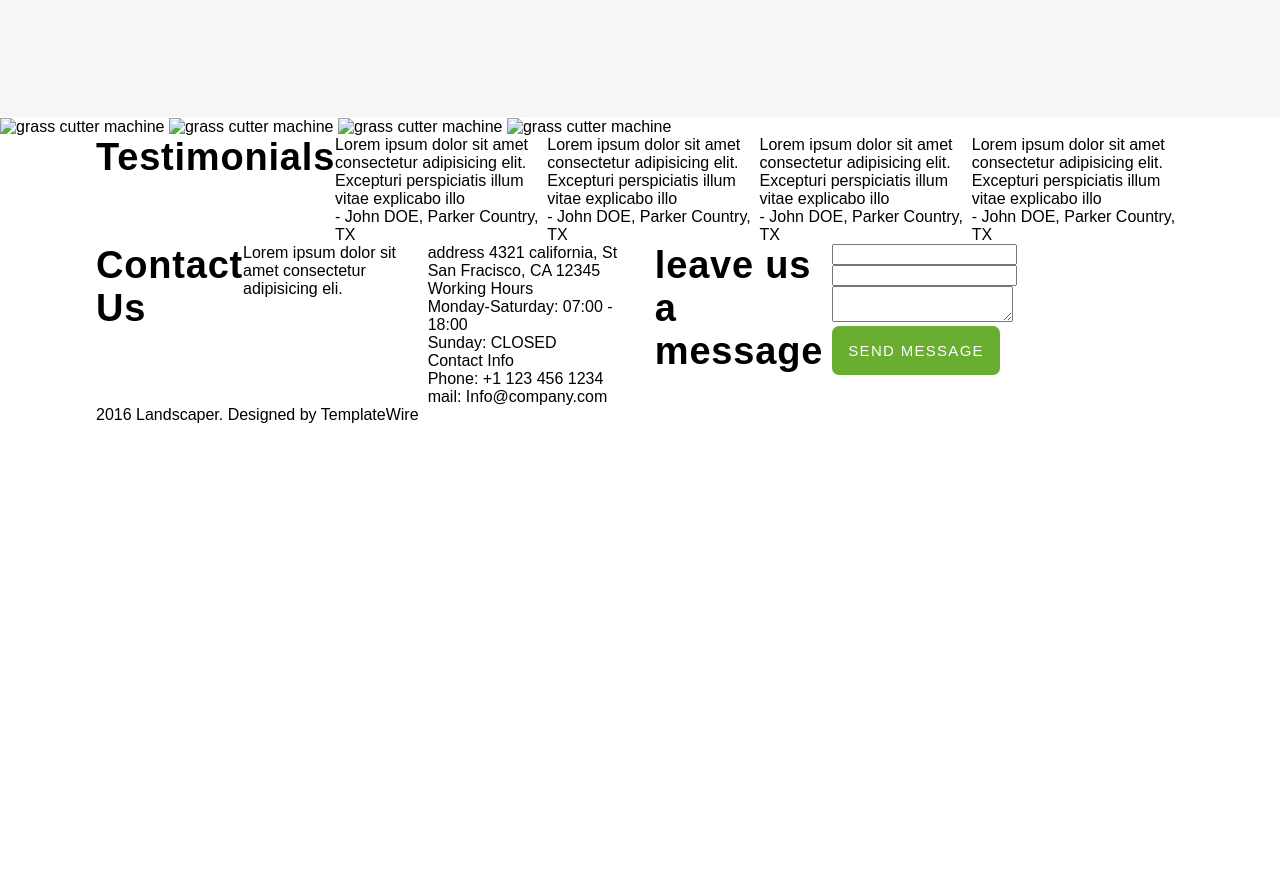
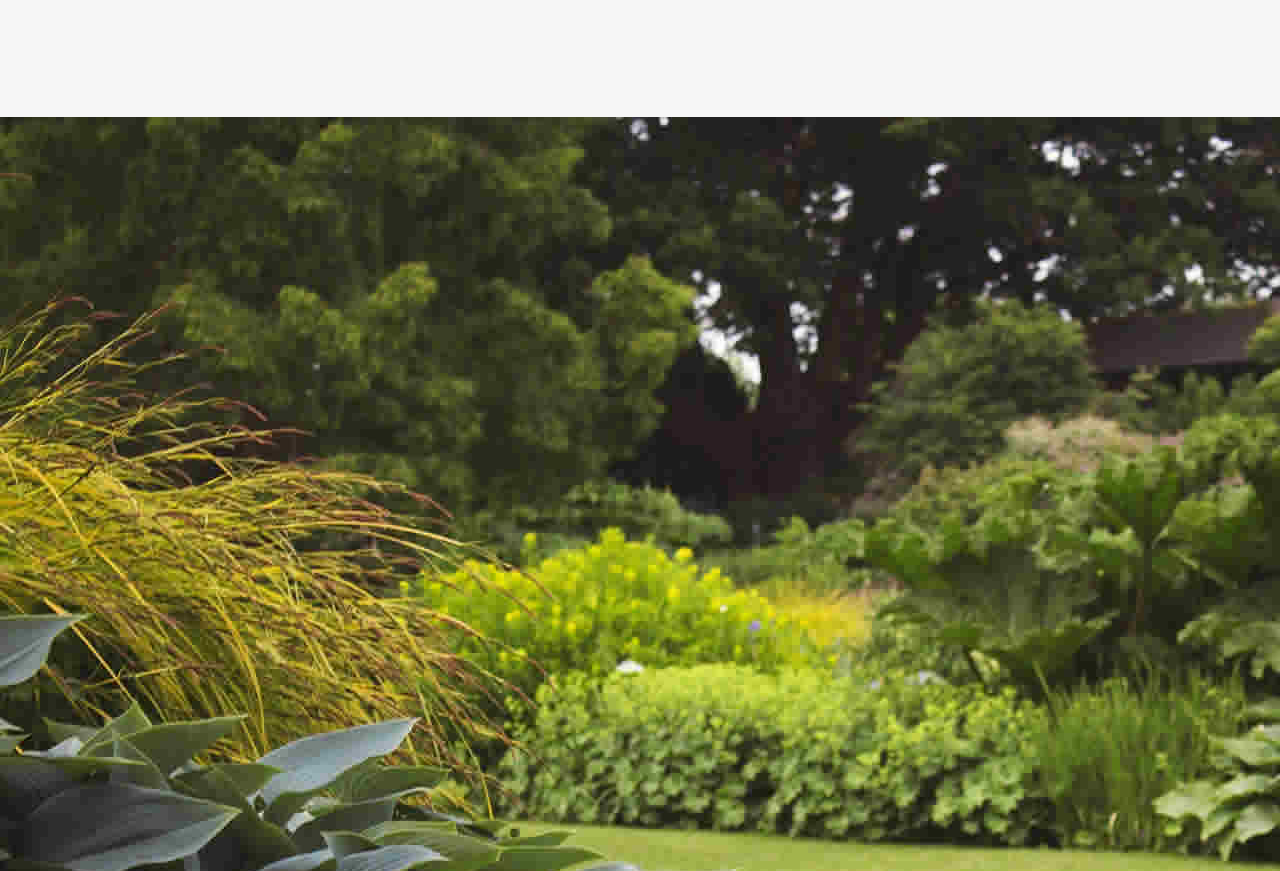
Before and after one commit to mayursonawaleoffical/saturday-practice, a plain HTML site: page 10-10-2020/index.html in a window 1280 px wide. Shown: the part 5633-6504 px from the top of the page. Before the commit the page ends 6057 px from the top, so only its background shows below. Drawn offline with Linux system fonts and the light colour scheme; files whose address does not match are found by name.

Commit message:
add images to testimonails section

```diff
--- a/10-10-2020/index.html
+++ b/10-10-2020/index.html
@@ -212,10 +212,10 @@
     <!-- Testimonials -->
     <section class="testimonials">
       <div class="testimonials-img">
-        <img src="#" class="slide-img" alt="grass cutter machine">
-        <img src="#" class="slide-img" alt="grass cutter machine">
-        <img src="#" class="slide-img" alt="grass cutter machine">
-        <img src="#" class="slide-img" alt="grass cutter machine">
+        <img src="./assets/images/testimonials-bg.jpg" class="slide-img" alt="grass cutter machine">
+        <img src="./assets/images/testimonials-bg.jpg" class="slide-img" alt="grass cutter machine">
+        <img src="./assets/images/testimonials-bg.jpg" class="slide-img" alt="grass cutter machine">
+        <img src="./assets/images/testimonials-bg.jpg" class="slide-img" alt="grass cutter machine">
       </div>
       <!-- wrapper -->
       <div class="wrapper">
```
